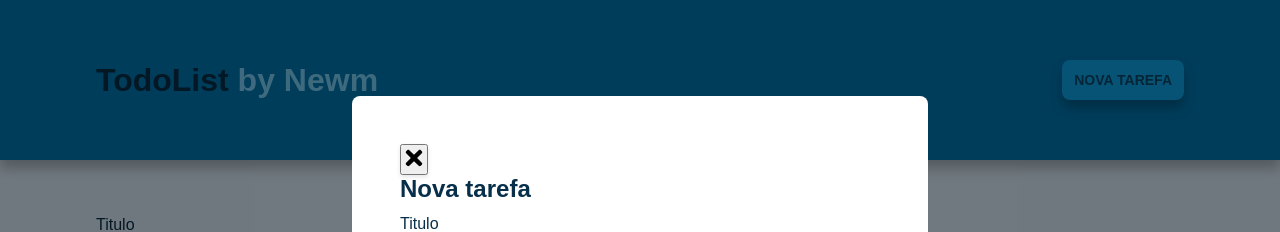
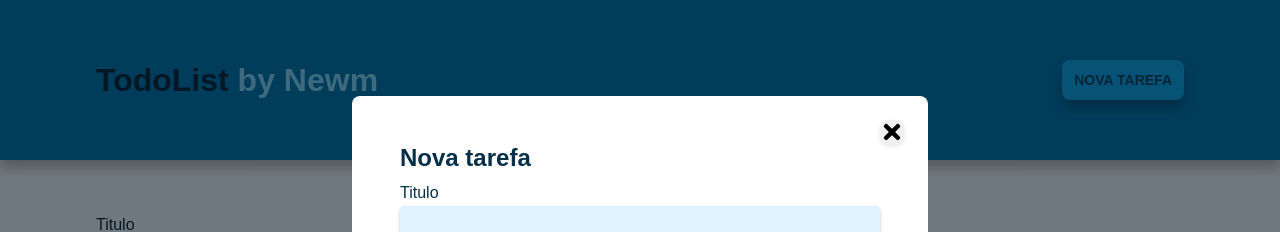
Before and after one commit to DenilsonMelo/todolist, a React (Vite) app in the folder front/: page / in a window 1280 px wide. Both pictures are taken after a click on the button "NOVA TAREFA". Shown: the top 232 px of the page. Built offline with nearby package versions, Linux system fonts and the light colour scheme; no server answers.

Commit message:
ajuste no closeIcon do Modal

```diff
--- a/front/src/components/Header/index.jsx
+++ b/front/src/components/Header/index.jsx
@@ -1,6 +1,6 @@
 import { useState } from "react";
 import { Container, ContainerContent } from "./styles";
-import NewTodoModal from "../NewTodo";
+import NewTodoModal from "../NewTodoModal";
 
 export default function Header({ addTodo }) {
   const [modalNewTodo, setModalNewTodo] = useState(false);
--- a/front/src/components/NewTodo/index.jsx
+++ b/front/src/components/NewTodoModal/index.jsx
@@ -2,10 +2,10 @@ import Modal from "react-modal";
 import { ToastContainer, toast } from "react-toastify";
 import "react-toastify/dist/ReactToastify.css";
 import { FaTimes } from "react-icons/fa";
-import { Form } from "./styles";
+import { ButtonIcon, Form } from "./styles";
 import { useState } from "react";
 
-export default function NewTodo({ isOpen, onRequestClose, addTodo }) {
+export default function NewTodoModal({ isOpen, onRequestClose, addTodo }) {
   async function handleSubmit(event) {
     event.preventDefault();
 
@@ -52,9 +52,9 @@ export default function NewTodo({ isOpen, onRequestClose, addTodo }) {
         overlayClassName="modal-overlay"
         className="modal-content"
       >
-        <button onClick={onRequestClose}>
+        <ButtonIcon onClick={onRequestClose}>
           <FaTimes size={24} />
-        </button>
+        </ButtonIcon>
 
         <h2>Nova tarefa</h2>
 
--- a/front/src/components/NewTodo/styles.js
+++ b/front/src/components/NewTodoModal/styles.js
@@ -1,4 +1,14 @@
 import styled from "styled-components";
+
+export const ButtonIcon = styled.button`
+    border: 0;
+    width: 24px;
+    height: 24px;
+    position: absolute;
+    top: 24px;
+    right: 24px;
+    border-radius: 8px;
+`;
 
 export const Form = styled.form`
     display: flex;
```
